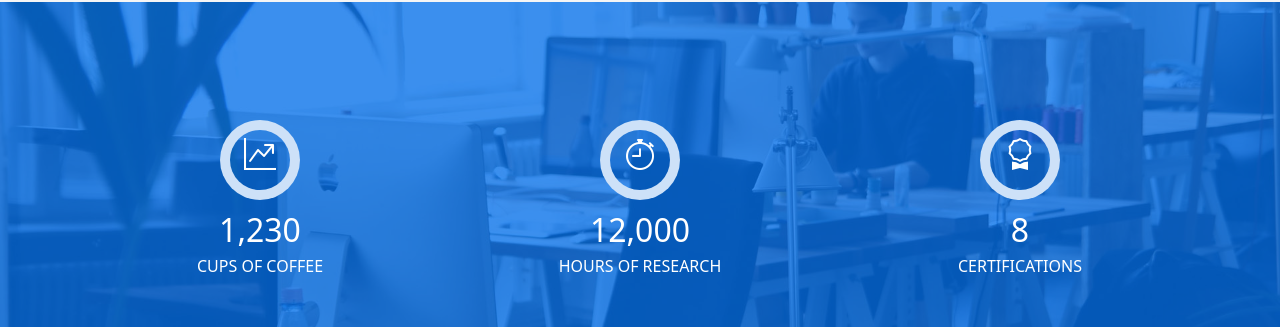
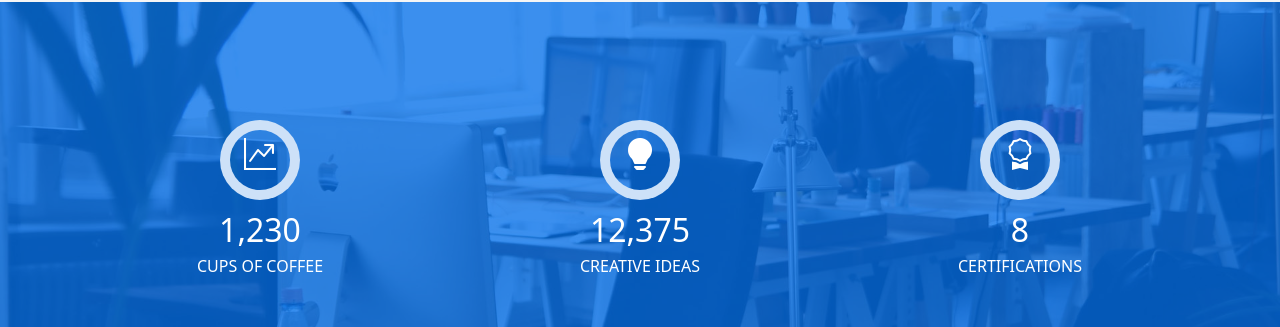
Before and after one commit to NateHutchison/NateHutchison.github.io, a plain HTML site: page services.html in a window 1280 px wide. Shown: the part 1073-1400 px from the top of the page. Drawn offline with Linux system fonts and the light colour scheme; a script that the page names is missing.

Commit message:
Update services.html

```diff
--- a/services.html
+++ b/services.html
@@ -208,12 +208,12 @@
         <div class="col-sm-4 col-lg-4">
           <div class="counter-box pt-4 pt-md-0">
             <div class="counter-ico">
-              <span class="ico-circle"><i class="bi bi-stopwatch"></i></span>
+              <span class="ico-circle"><i class="bi bi-lightbulb-fill"></i></span>
             </div>
             <div class="counter-num">
-              <p data-purecounter-separator="true" data-purecounter-start="0" data-purecounter-end="12000" data-purecounter-duration="3"
+              <p data-purecounter-separator="true" data-purecounter-start="0" data-purecounter-end="12375" data-purecounter-duration="3"
                 class="counter purecounter"></p>
-              <span class="counter-text">HOURS OF RESEARCH</span>
+              <span class="counter-text">CREATIVE IDEAS</span> <!-- HOURS OF RESEARCH -->
             </div>
           </div>
         </div>
```
